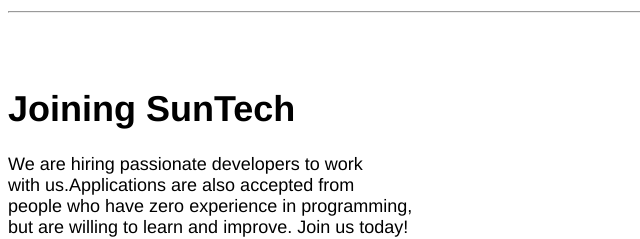
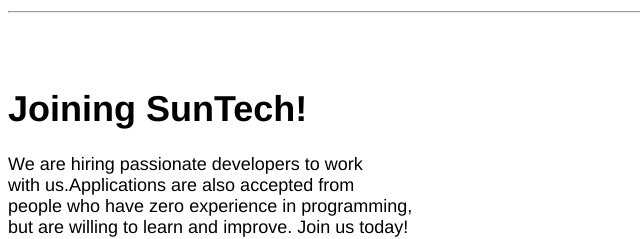
Before and after one commit to paul-ojukwu/Sun-Tech-projects, a plain HTML site: page HTML project/index - Copy.html in a window 1280 px wide. Shown: the part 2200-2439 px from the top of the page, 0-640 px from the left. Drawn offline with Linux system fonts and the light colour scheme.

Commit message:
Update index - Copy.html

```diff
--- a/HTML project/index - Copy.html
+++ b/HTML project/index - Copy.html
@@ -106,7 +106,7 @@
 
 		  <!--Employment-->
 		  <div>
-		  	<h1>Joining SunTech</h1>
+		  	<h1>Joining SunTech!</h1>
 		  	<p>
 		  		We are hiring passionate developers to work<br />
 		  		with us.Applications are also accepted from <br />
```
